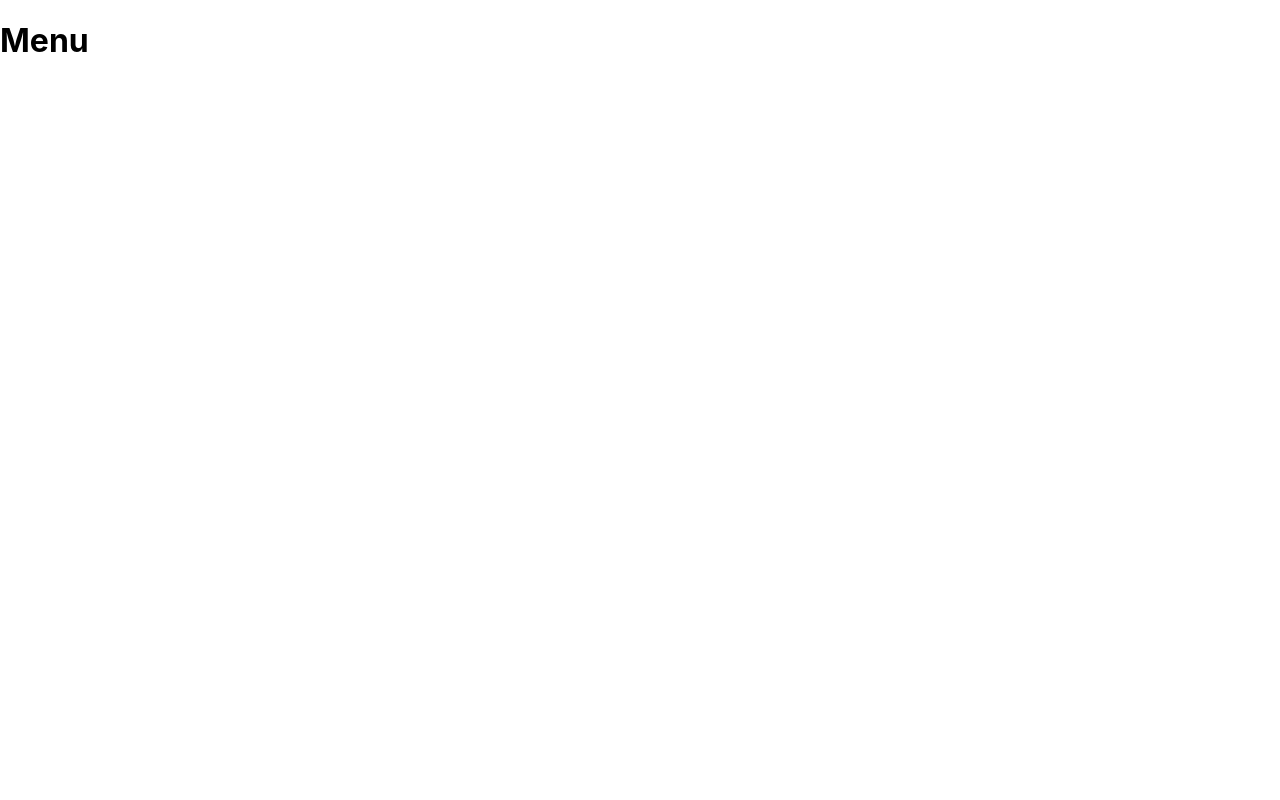
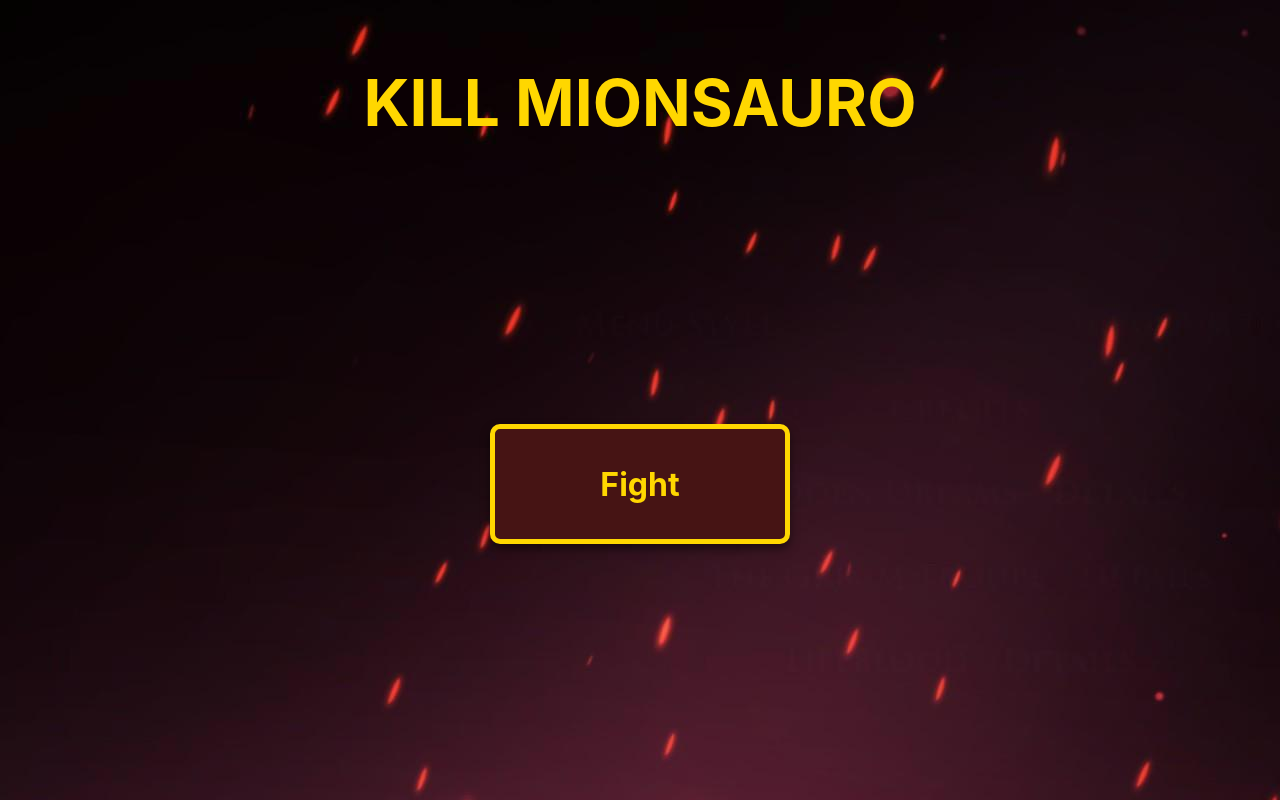
Before and after one commit to projeto-de-algoritmos/PD_LootMionsauro, a React (Create React App) app: page /menu in a window 1280 px wide. Built offline with nearby package versions, Linux system fonts and the light colour scheme.

Commit message:
Create menu, style and navigation

```diff
--- a/src/App.tsx
+++ b/src/App.tsx
@@ -1,11 +1,13 @@
 import { RouterProvider } from 'react-router-dom';
 import Router from './Routes';
 import './App.css';
+import GlobalStyle from './styles/GlobalStyles';
 
 
 function App() {
   return (
     <>
+      <GlobalStyle></GlobalStyle>
       <RouterProvider router={Router} />
     </>
   );
--- /dev/null
+++ b/src/components/GlobalButton/Index.tsx
@@ -0,0 +1,20 @@
+import { BtnText, Container } from "./Style";
+
+interface GlobalButtonInterface {
+    onClick: VoidFunction;
+    text: string;
+    primary: boolean;
+}
+
+const GlobalButton = ({
+    onClick,
+    text,
+    primary }: GlobalButtonInterface) => {
+        return(
+            <Container onClick={onClick}>
+                <BtnText>{text}</BtnText>
+            </Container>
+        )
+}
+
+export default GlobalButton;
--- /dev/null
+++ b/src/components/GlobalButton/Style.tsx
@@ -0,0 +1,22 @@
+import styled from "styled-components";
+
+export const Container = styled.div`
+    display: flex;
+    background-color: #461414;
+    align-items: center;
+    justify-content: center;
+    height: 120px;
+    width: 300px;
+    border-radius: 10px;
+    border-width: 5px;
+    border-style: solid;
+    border-color: gold;
+    box-shadow: 0px 5px 10px 0px rgba(0, 0, 0, 0.5);
+    cursor: pointer;
+`
+
+export const BtnText = styled.p`
+    font-size: 32px;
+    font-weight: bolder;
+    color: gold;
+`
--- a/src/pages/Menu/Index.tsx
+++ b/src/pages/Menu/Index.tsx
@@ -1,7 +1,22 @@
+import GlobalButton from "../../components/GlobalButton/Index";
+import { Body, Container, Header, HeaderText } from "./Style";
+import { useNavigate } from "react-router-dom";
 const Menu = () => {
 
-    return(
-        <h1>Menu</h1>
+    const navigate = useNavigate();
+
+    const startFight = () => {
+        navigate(`/fight`)
+    }
+    return (
+        <Container>
+            <Header>
+                <HeaderText>KILL MIONSAURO</HeaderText>
+            </Header>
+            <Body>
+                <GlobalButton onClick={startFight} text="Fight" primary={true} />
+            </Body>
+        </Container>
     )
 }
 
--- a/src/pages/Menu/Style.tsx
+++ b/src/pages/Menu/Style.tsx
@@ -1 +1,32 @@
 import styled from "styled-components";
+
+export const Container = styled.div`
+    display: flex;
+    overflow: hidden;
+    align-items: center;
+    justify-content: center;
+    flex-direction: column;
+    gap: 8px;
+    height: 100vh;
+    width: 100vw;
+`;
+
+export const Header = styled.div`
+    height: 20%;
+    justify-content: center;
+    align-items: center;
+`;
+
+export const HeaderText = styled.p`
+    font-size: 64px;
+    color: gold;
+    font-weight: bolder;
+`;
+
+export const Body = styled.div`
+    display: flex;
+    height: 80%;
+    justify-content: center;
+    align-items: center;
+    flex-direction: column;
+`;
--- /dev/null
+++ b/src/styles/GlobalStyles.tsx
@@ -0,0 +1,14 @@
+import { createGlobalStyle } from 'styled-components';
+import img from "../assets/Background.jpg";
+
+const GlobalStyle = createGlobalStyle`
+  * {
+//    font-family: 'Comic Sans MS', 'Chalkboard SE', 'Comic Neue', sans-serif, 'Comic Sans', cursive;
+    box-sizing: border-box;
+  }
+  body {
+    background-image: url(${img});
+  }
+`;
+
+export default GlobalStyle;
```
Also changed, not shown: src/utils/CoinChanging.ts (+13 -2 lines), src/assets/Background.jpg (added).
